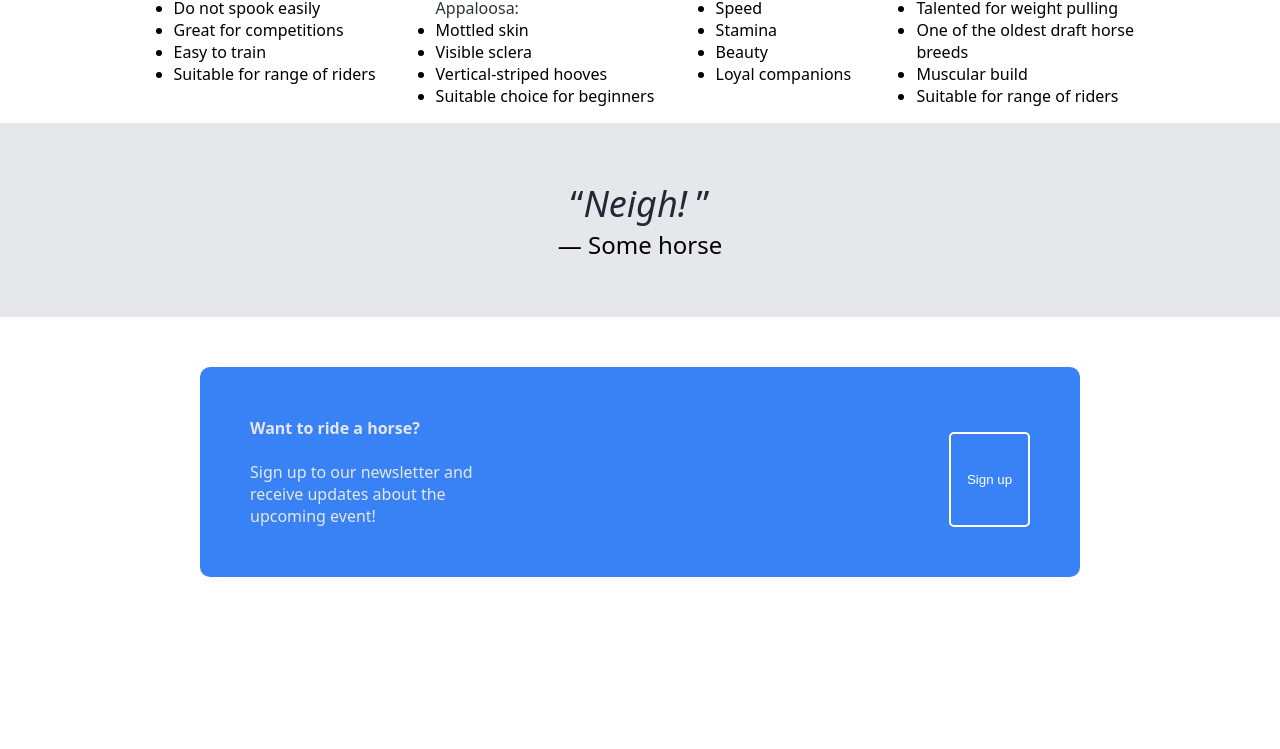
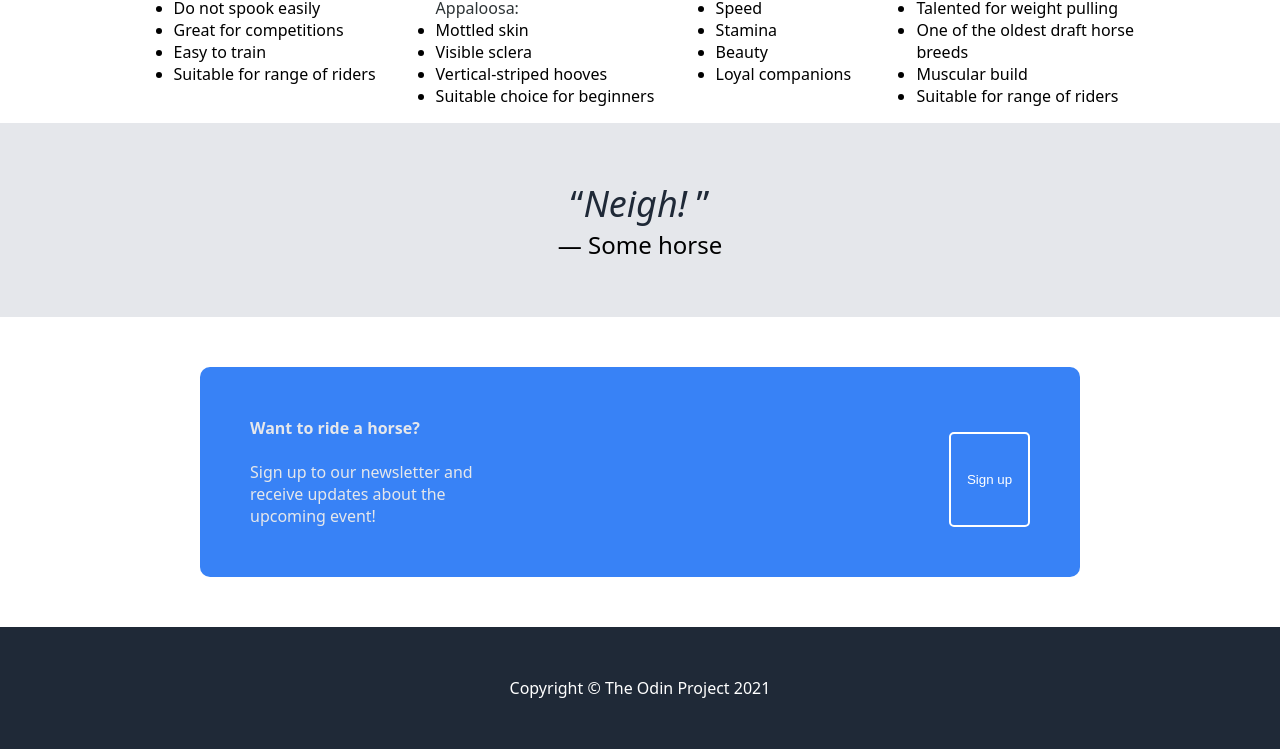
Before and after one commit to Y0SH1J/Sample-Page, a plain HTML site: page index.html in a window 1280 px wide. Shown: the part 1010-1759 px from the top of the page. Before the commit the page ends 1637 px from the top, so only its background shows below. Drawn offline with Linux system fonts and the light colour scheme; files whose address does not match are found by name.

Commit message:
Add copyright

```diff
--- a/index.html
+++ b/index.html
@@ -109,6 +109,8 @@
         <button class="button">Sign up</button>
     </div>
 
-
+    <div class="copyright">
+        Copyright © The Odin Project 2021
+    </div>
 </body>
 </html>
--- a/style.css
+++ b/style.css
@@ -152,3 +152,11 @@ q {
     flex-direction: column;
     color: #E5E7EB;
 }
+
+.copyright {
+    background-color: #1F2937;
+    color: white;
+    display: flex;
+    justify-content: center;
+    padding: 50px 0 50px 0;
+}
```
